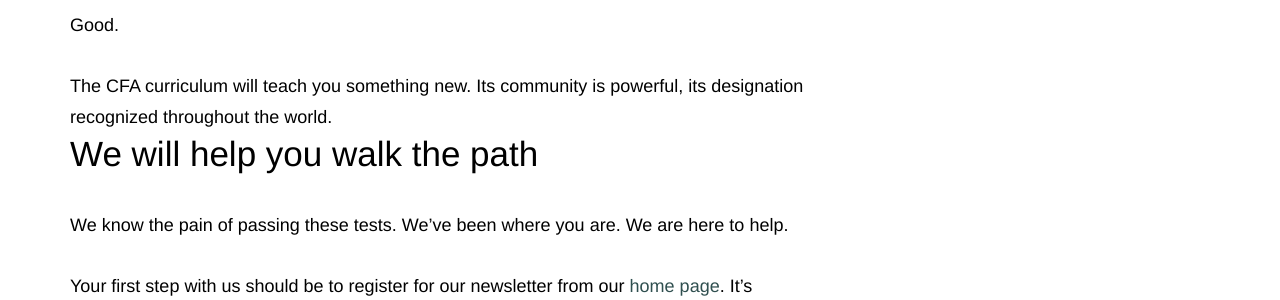
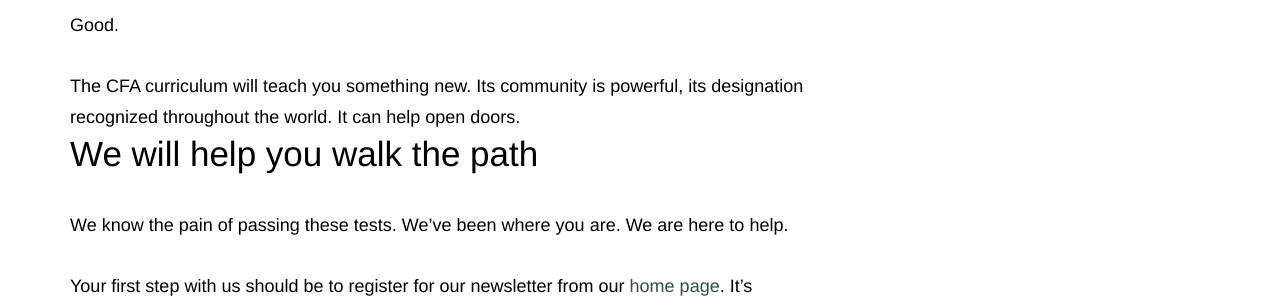
Before and after one commit to Fluxuous/CFA-L1-Marketing-Site, a Jekyll site: the page built from _posts/2015-07-27-there-are-no-shortcuts.md, in a window 1280 px wide. Shown: the part 1309-1609 px from the top of the page. Built offline with Jekyll 4.4.1, drawn with Linux system fonts in a browser that asks for light colours.

Commit message:
Update 2015-07-27-there-are-no-shortcuts.md

```diff
--- a/_posts/2015-07-27-there-are-no-shortcuts.md
+++ b/_posts/2015-07-27-there-are-no-shortcuts.md
@@ -31,7 +31,7 @@
 
 Good.
 
-The CFA curriculum will teach you something new. Its community is powerful, its designation recognized throughout the world.
+The CFA curriculum will teach you something new. Its community is powerful, its designation recognized throughout the world. It can help open doors.
 
 ### We will help you walk the path
 We know the pain of passing these tests. We’ve been where you are.  We are here to help.
```
